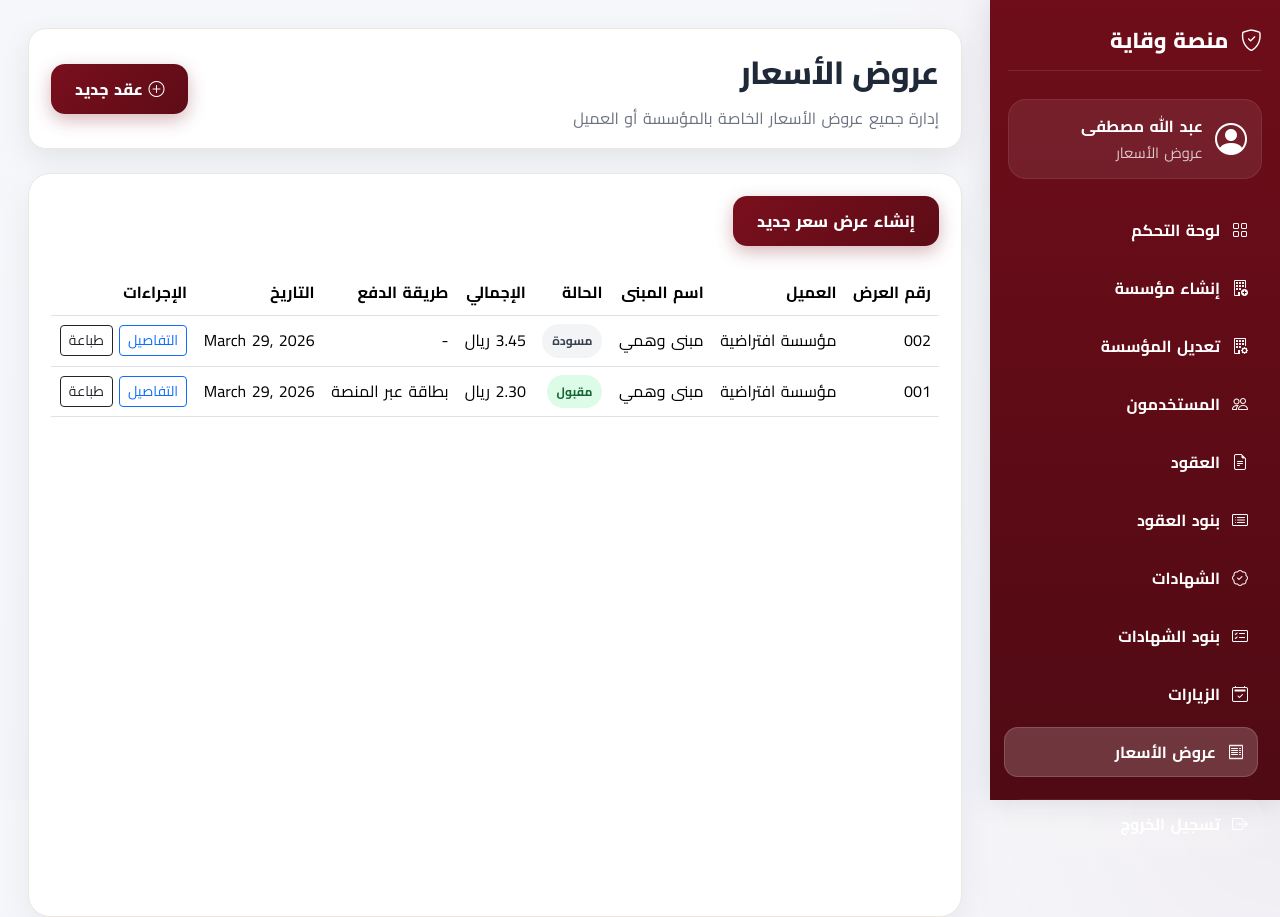
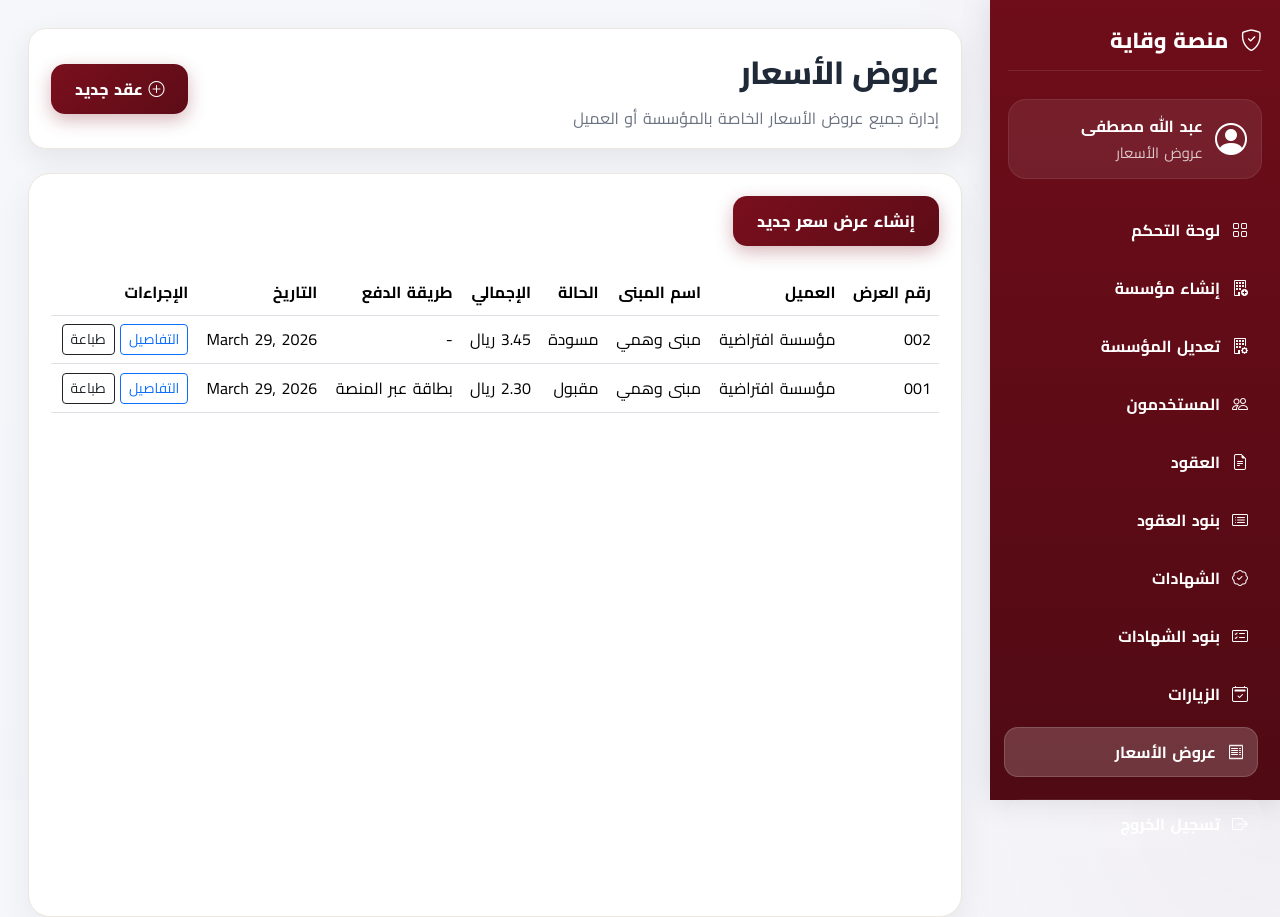
Before and after one commit to azhryb824-sys/wiqaya, a Django app: page /quotations/ in a window 1280 px wide. Run offline with Django 5.2, Linux system fonts and the light colour scheme; a user stored in the database is signed in; data comes from the database, SQL or seed files in the repository.

Commit message:
Update quotation_list.html

```diff
--- a/templates/quotations/quotation_list.html
+++ b/templates/quotations/quotation_list.html
@@ -44,18 +44,29 @@
                         <td>{{ quotation.issue_date }}</td>
                         <td>
                             <div class="actions-wrap">
-                                <a href="{% url 'quotation_detail' quotation.id %}" class="btn btn-sm btn-outline-primary">التفاصيل</a>
-                                <a href="{% url 'quotation_print' quotation.id %}" class="btn btn-sm btn-outline-dark">طباعة</a>
+
+                                <a href="{% url 'quotations:quotation_detail' quotation.id %}" class="btn btn-sm btn-outline-primary">
+                                    التفاصيل
+                                </a>
+
+                                <a href="{% url 'quotations:quotation_print' quotation.id %}" class="btn btn-sm btn-outline-dark">
+                                    طباعة
+                                </a>
 
                                 {% if request.user.user_type == "client" %}
                                     {% if quotation.status == "sent" or quotation.status == "draft" %}
-                                    <a href="{% url 'quotation_client_decision' quotation.id %}" class="btn btn-sm btn-outline-success">قبول / رفض</a>
+                                    <a href="{% url 'quotations:quotation_client_decision' quotation.id %}" class="btn btn-sm btn-outline-success">
+                                        قبول / رفض
+                                    </a>
                                     {% endif %}
 
                                     {% if quotation.status == "accepted" and not quotation.payment_method %}
-                                    <a href="{% url 'quotation_payment_choice' quotation.id %}" class="btn btn-sm btn-outline-warning">اختيار الدفع</a>
+                                    <a href="{% url 'quotations:quotation_payment_choice' quotation.id %}" class="btn btn-sm btn-outline-warning">
+                                        اختيار الدفع
+                                    </a>
                                     {% endif %}
                                 {% endif %}
+
                             </div>
                         </td>
                     </tr>
@@ -71,49 +82,4 @@
         {% endif %}
     </div>
 </div>
-
-<style>
-.quotations-table thead th {
-    white-space: nowrap;
-}
-
-.actions-wrap {
-    display: flex;
-    gap: 6px;
-    flex-wrap: wrap;
-}
-
-.status-badge {
-    display: inline-block;
-    padding: 6px 10px;
-    border-radius: 999px;
-    font-size: 12px;
-    font-weight: 700;
-}
-
-.status-draft {
-    background: #f3f4f6;
-    color: #374151;
-}
-
-.status-sent {
-    background: #e0f2fe;
-    color: #075985;
-}
-
-.status-accepted {
-    background: #dcfce7;
-    color: #166534;
-}
-
-.status-rejected {
-    background: #fee2e2;
-    color: #991b1b;
-}
-
-.empty-state {
-    text-align: center;
-    padding: 40px 20px;
-}
-</style>
 {% endblock %}
```
